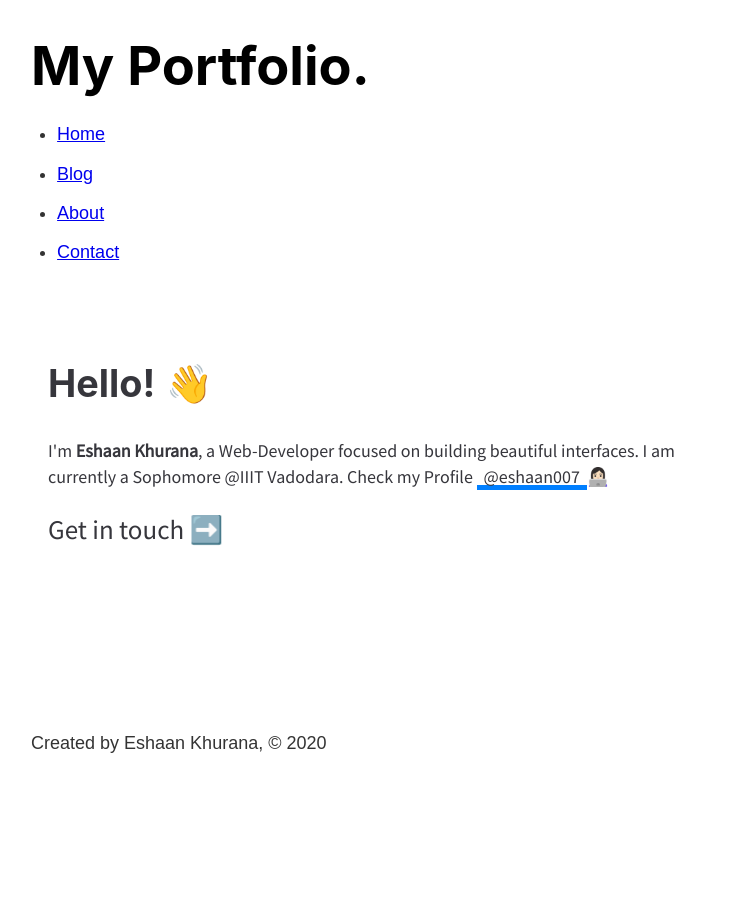
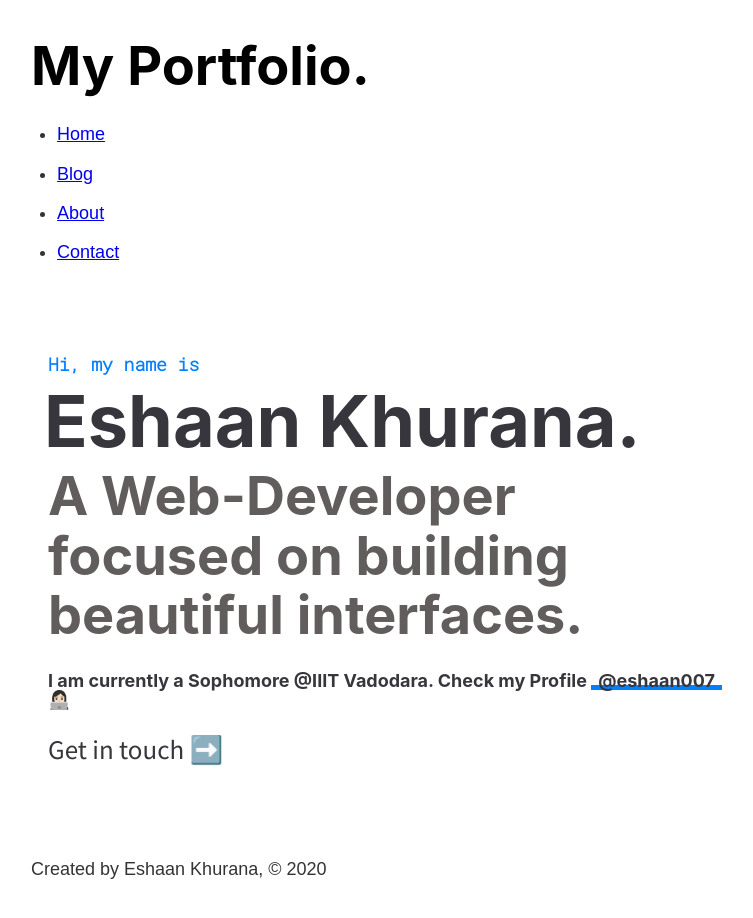
Before and after one commit to eshaan007/Portfolio-v1, a Gatsby site: page / in a window 1280 px wide. Shown: the whole page, without its empty margins (252-1005 px from the left). Before the commit the page ends 800 px from the top, so only its background shows below. Built offline with nearby package versions, Linux system fonts and the light colour scheme; Gatsby itself is replaced by a stand-in of ours.

Commit message:
Home-page

```diff
--- a/src/pages/index.js
+++ b/src/pages/index.js
@@ -8,10 +8,11 @@ const IndexPage = () => {
         <Layout>
             <Head title="Home"/>
             <article>
-                <h1><strong>Hello!</strong> 👋</h1>
-                <p>I'm <strong>Eshaan Khurana</strong>, a Web-Developer focused on building beautiful interfaces.
-                I am currently a Sophomore @IIIT Vadodara. Check my Profile <a class="highlight-link" href="https://github.com/eshaan007" target="_blank">@eshaan007</a>👩🏻‍💻</p>
-                <p><a href="mailto:eshaany2k@gmail.com" class="arrow-link">Get in touch ➡️</a></p>
+                <h4 className="intro">Hi, my name is </h4>
+                <h2 className="name">Eshaan Khurana.</h2>
+                <h3 className="aftername"> A Web-Developer focused on building beautiful interfaces.</h3>
+                <h4 className="desc">I am currently a Sophomore @IIIT Vadodara. Check my Profile <a class="highlight-link" href="https://github.com/eshaan007" target="_blank">@eshaan007</a>👩🏻‍💻</h4>
+                <p className=""><a href="mailto:eshaany2k@gmail.com" class="arrow-link">Get in touch ➡️</a></p>
             </article>
         </Layout>
     )
--- a/src/styles/index.scss
+++ b/src/styles/index.scss
@@ -686,3 +686,22 @@ article {
     }
   }
 }
+
+@import url('https://fonts.googleapis.com/css2?family=Roboto+Mono:wght@300&display=swap');
+
+.intro {
+  color: $link-color;
+  font-family: 'Roboto Mono', monospace;
+}
+
+.name {
+  margin-top: -20px;
+  margin-left: -4px;
+  font-size: 4rem;
+}
+
+.aftername {
+  margin-top: -20px;
+  font-size: 3rem;
+  color: #625d5d;
+}
```
